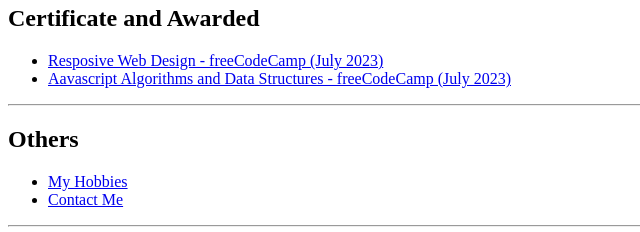
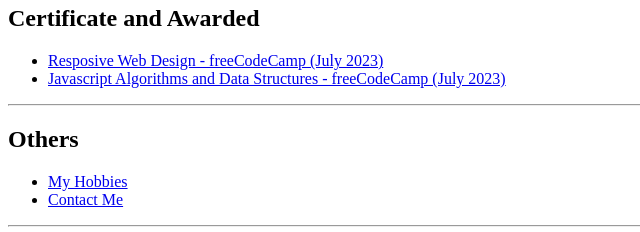
Before and after one commit to RamZan457/myresume, a plain HTML site: page index.html in a window 1280 px wide. Shown: the part 1011-1243 px from the top of the page, 0-640 px from the left. Drawn offline with Linux system fonts and the light colour scheme.

Commit message:
a type-mistake

```diff
--- a/index.html
+++ b/index.html
@@ -76,7 +76,7 @@
     <h2>Certificate and Awarded</h2>
     <ul>
         <li><a href="https://www.freecodecamp.org/certification/Ramzan457/responsive-web-design">Resposive Web Design - freeCodeCamp  (July 2023)</a></li>
-        <li><a href="https://www.freecodecamp.org/certification/Ramzan457/javascript-algorithms-and-data-structures">Aavascript Algorithms and Data Structures - freeCodeCamp  (July 2023)</a></li>
+        <li><a href="https://www.freecodecamp.org/certification/Ramzan457/javascript-algorithms-and-data-structures">Javascript Algorithms and Data Structures - freeCodeCamp  (July 2023)</a></li>
     </ul>
     <hr>
 
```
